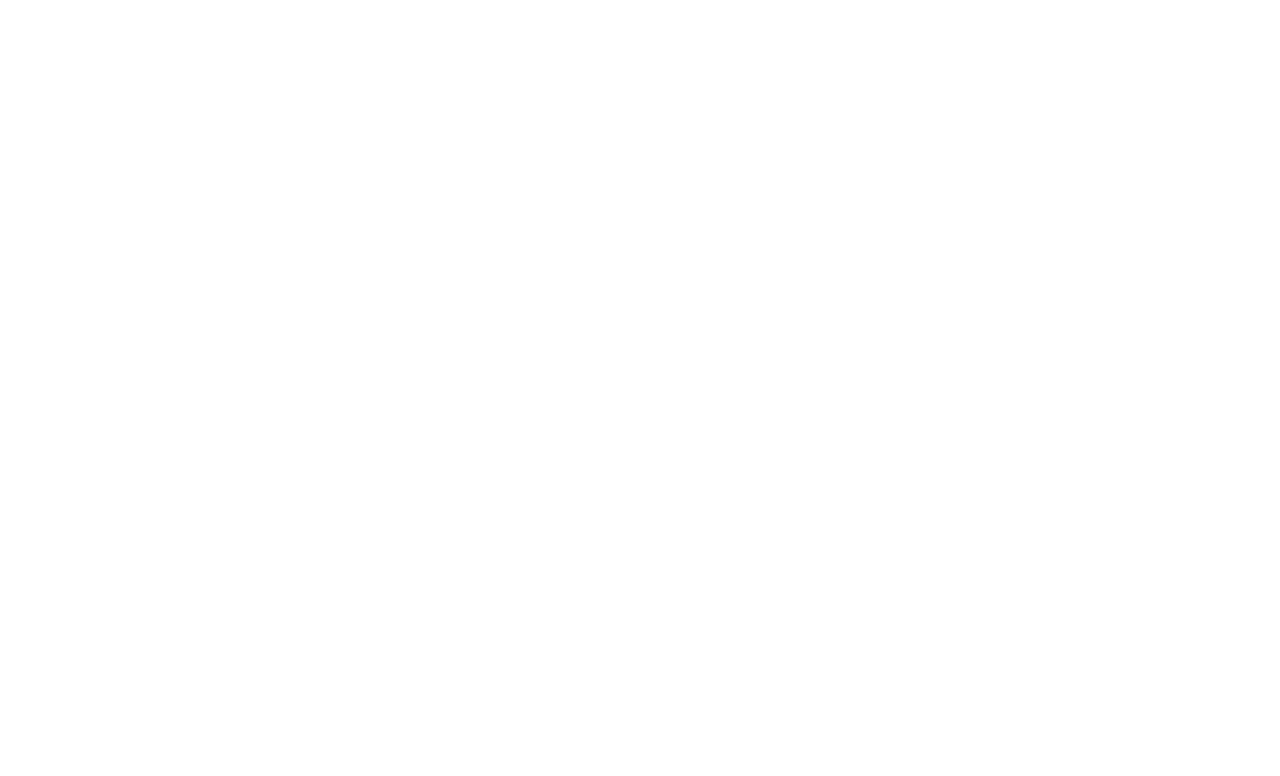
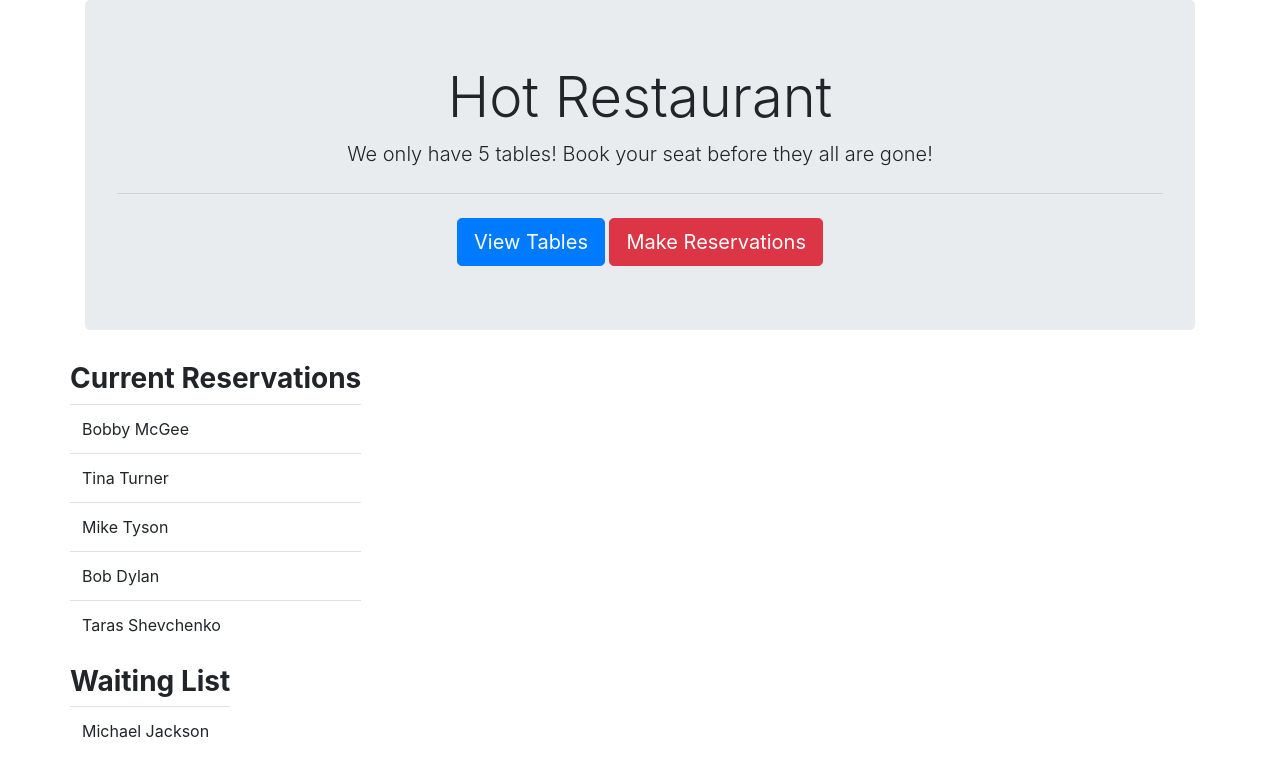
Before and after one commit to AnyaKilpatrick/HotRestaurant, a website: page tables.html in a window 1280 px wide. Drawn offline with nearby package versions, Linux system fonts and the light colour scheme.

Commit message:
add table to tables.html, finish jumbotron on home.html

```diff
--- a/styles.css
+++ b/styles.css
@@ -1,34 +1,9 @@
-head {
-  font-family: inherit;
-  font-weight: 500px;
+//css//
 
+#jumbo .jumbotron{
+	text-align: center;
 }
 
-
-body {
-
+body{
+	background-color:
 }
-
-.center {
-    margin: auto;
-    width: 50%;
-    border: 3px solid green;
-    padding: 10px;
-}
-
-
-#name {
-
-}
-
-#phone {
-
-}
-
-#email {
-
-}
-
-#uniqueID {
-
-}
--- a/tables.html
+++ b/tables.html
@@ -0,0 +1,69 @@
+<!DOCTYPE html>
+<html lang="en">
+<head>
+  <link href="https://stackpath.bootstrapcdn.com/bootstrap/4.1.0/css/bootstrap.min.css" rel="stylesheet">
+  <link href="styles.css" rel="stylesheet" type="text/css">
+  <script src="https://cdnjs.cloudflare.com/ajax/libs/jquery/3.2.1/jquery.min.js">
+  </script>
+  <meta charset="UTF-8">
+  <title>Home</title>
+</head>
+<body>
+  <div class="container">
+    <div class="jumbotron" id="jumbo">
+      <h1 class="display-4 text-center container">Hot Restaurant</h1><span class="glyphicon glyphicon-fire"></span>
+      <p class="lead text-center">We only have 5 tables! Book your seat before they all are gone!</p>
+      <hr class="my-4">
+      <div class="text-center">
+        <a class="btn btn-primary btn-lg text-center" href="#" role="button">View Tables</a> <a class="btn btn-danger btn-lg text-center" href="#" role="button">Make Reservations</a>
+      </div>
+    </div>
+    <div class="row">
+      <div class="panel panel-primary" id="current">
+        <div class="panel-heading">
+          <h3 class="panel-title" id="title"><strong>Current Reservations</strong></h3>
+        </div>
+        <div class="panel-body">
+          <table class="table table-hover" id='train-table'>
+            <thead></thead>
+            <tbody>
+              <tr>
+                <td>Bobby McGee</td>
+              </tr>
+              <tr>
+                <td>Tina Turner</td>
+              </tr>
+              <tr>
+                <td>Mike Tyson</td>
+              </tr>
+              <tr>
+                <td>Bob Dylan</td>
+              </tr>
+              <tr>
+                <td>Taras Shevchenko</td>
+              </tr>
+            </tbody>
+          </table>
+        </div>
+      </div>
+    </div>
+    <div class="row">
+      <div class="panel panel-primary" id="waiting">
+        <div class="panel-heading">
+          <h3 class="panel-title" id="title"><strong>Waiting List</strong></h3>
+        </div>
+        <div class="panel-body">
+          <table class="table table-hover" id='train-table'>
+            <thead></thead>
+            <tbody>
+              <tr>
+                <td>Michael Jackson</td>
+              </tr>
+            </tbody>
+          </table>
+        </div>
+      </div>
+    </div>
+  </div>
+</body>
+</html>
```
Also changed, not shown: home.html (+62 -6 lines).
